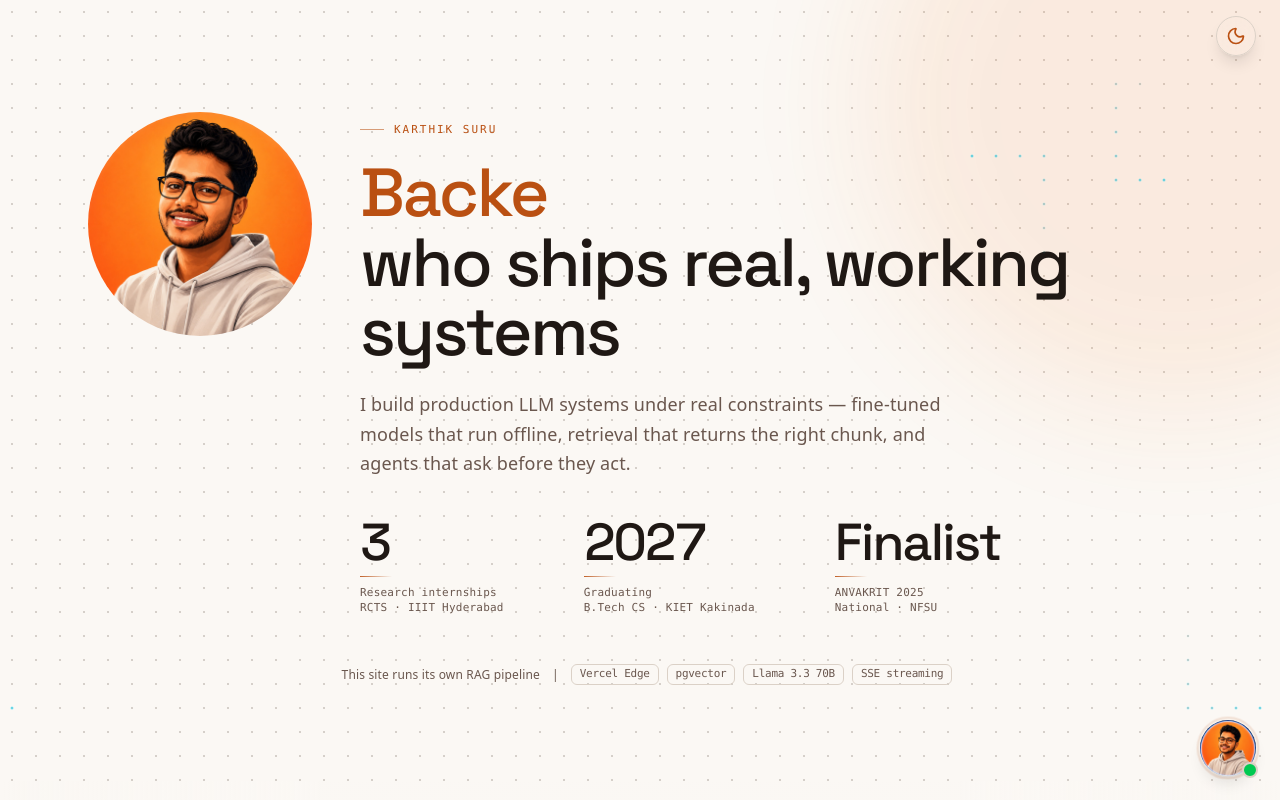
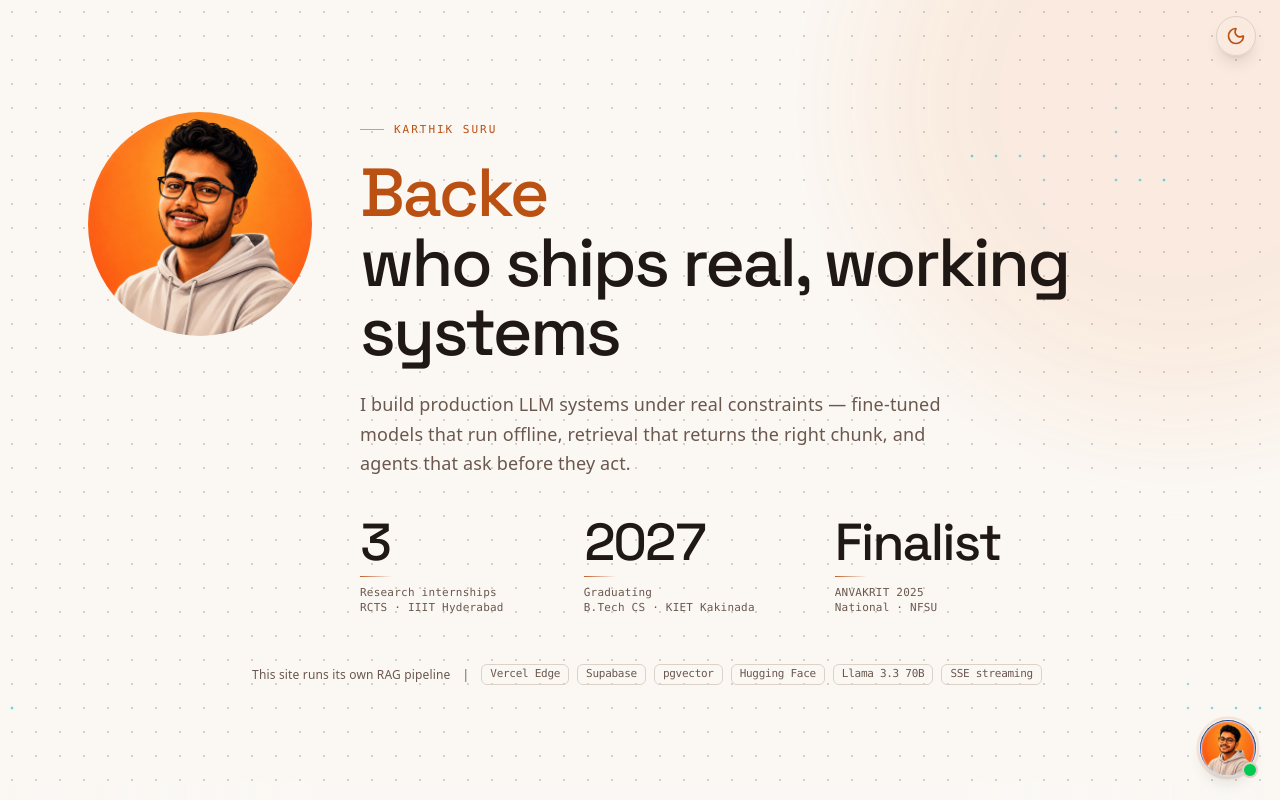
Before and after one commit to karthiksuru06/folio-gpt, a React (Vite) app: page / in a window 1280 px wide. Shown: the top 800 px of the page. Built offline with nearby package versions, Linux system fonts and the light colour scheme; a web font is replaced by a local one.

Commit message:
Update RAG tech stack chips to include Supabase and Hugging Face

```diff
--- a/src/App.tsx
+++ b/src/App.tsx
@@ -1491,7 +1491,7 @@ function App() {
             </span>
             <span className="hidden sm:inline text-border" aria-hidden="true">|</span>
             <span className="inline-flex flex-wrap justify-center gap-2">
-              {['Vercel Edge', 'pgvector', 'Llama 3.3 70B', 'SSE streaming'].map(chip => (
+              {['Vercel Edge', 'Supabase', 'pgvector', 'Hugging Face', 'Llama 3.3 70B', 'SSE streaming'].map(chip => (
                 <span key={chip} className="px-2 py-0.5 rounded-md border border-border/70 bg-card/50 font-mono text-[11px] tracking-tight">{chip}</span>
               ))}
             </span>
```
